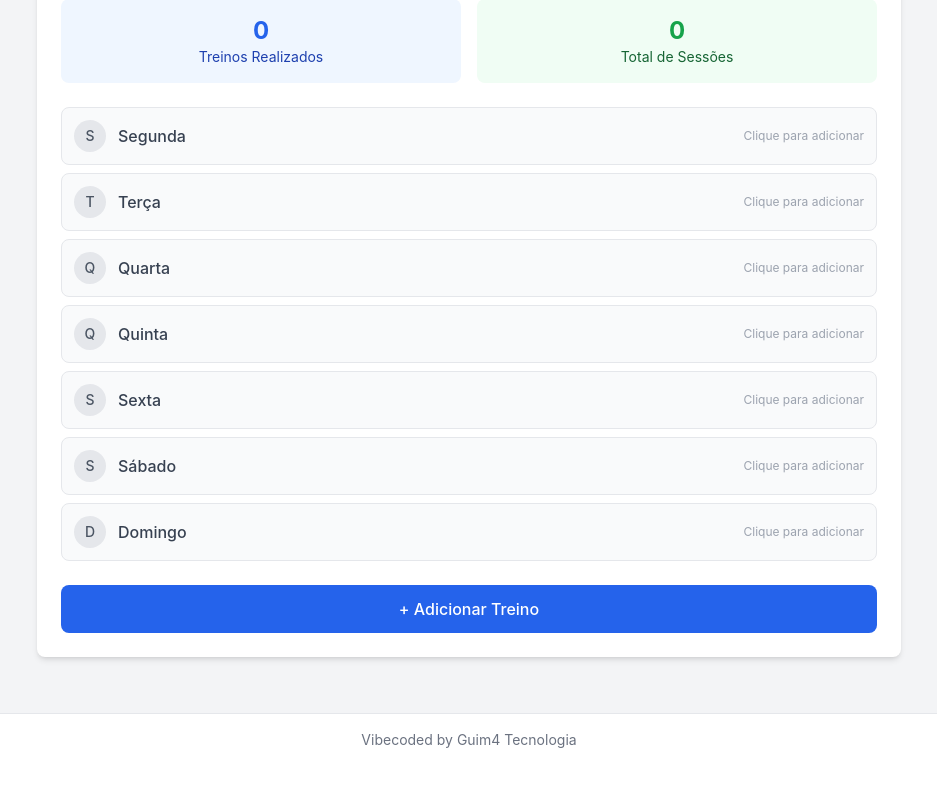
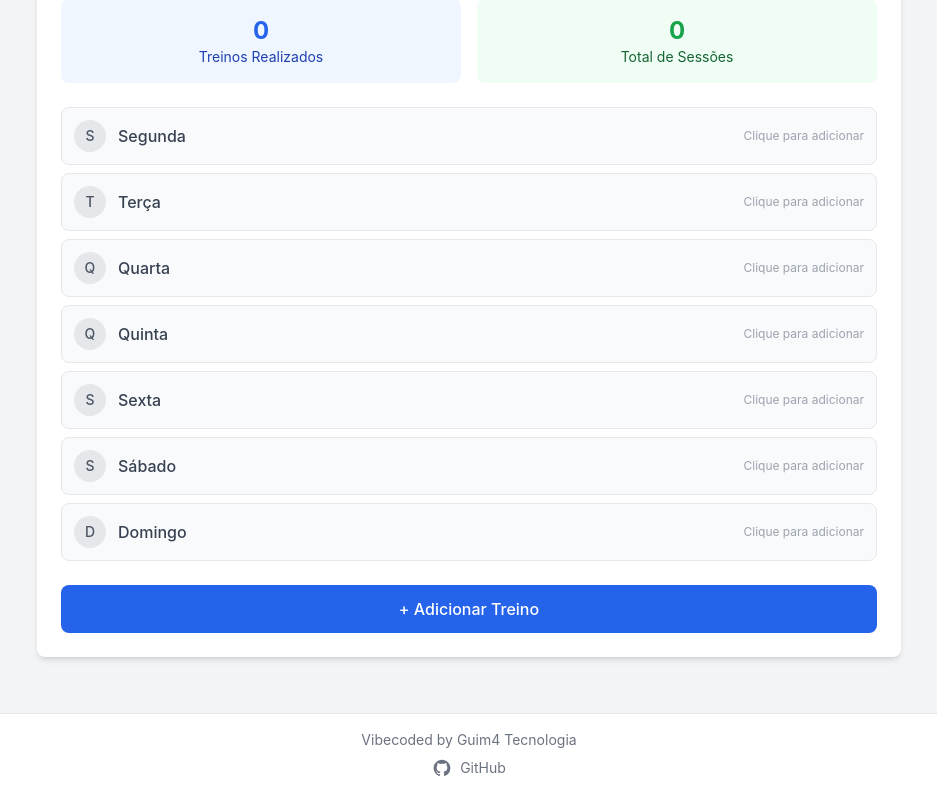
Before and after one commit to guim4dev/maromba, a Nuxt app: page / in a window 1280 px wide. Shown: the part 178-978 px from the top of the page, without its empty margins (171-1108 px from the left). Before the commit the page ends 944 px from the top, so only its background shows below. Built offline with nearby package versions, Linux system fonts and the light colour scheme.

Commit message:
Enhance footer in index.vue with GitHub link and improved styling

```diff
--- a/pages/index.vue
+++ b/pages/index.vue
@@ -83,7 +83,29 @@
     <footer class="mt-8 py-4 border-t bg-white">
       <div class="max-w-4xl mx-auto px-4">
         <div class="text-center">
-          <p class="text-sm text-gray-500">Vibecoded by Guim4 Tecnologia</p>
+          <p class="text-sm text-gray-500 mb-2">
+            Vibecoded by Guim4 Tecnologia
+          </p>
+          <a
+            href="https://github.com/guim4dev/maromba"
+            target="_blank"
+            rel="noopener noreferrer"
+            class="inline-flex items-center space-x-2 text-gray-500 hover:text-gray-700 transition-colors"
+          >
+            <svg
+              class="w-5 h-5"
+              fill="currentColor"
+              viewBox="0 0 24 24"
+              aria-hidden="true"
+            >
+              <path
+                fill-rule="evenodd"
+                d="M12 2C6.477 2 2 6.484 2 12.017c0 4.425 2.865 8.18 6.839 9.504.5.092.682-.217.682-.483 0-.237-.008-.868-.013-1.703-2.782.605-3.369-1.343-3.369-1.343-.454-1.158-1.11-1.466-1.11-1.466-.908-.62.069-.608.069-.608 1.003.07 1.531 1.032 1.531 1.032.892 1.53 2.341 1.088 2.91.832.092-.647.35-1.088.636-1.338-2.22-.253-4.555-1.113-4.555-4.951 0-1.093.39-1.988 1.029-2.688-.103-.253-.446-1.272.098-2.65 0 0 .84-.27 2.75 1.026A9.564 9.564 0 0112 6.844c.85.004 1.705.115 2.504.337 1.909-1.296 2.747-1.027 2.747-1.027.546 1.379.202 2.398.1 2.651.64.7 1.028 1.595 1.028 2.688 0 3.848-2.339 4.695-4.566 4.943.359.309.678.92.678 1.855 0 1.338-.012 2.419-.012 2.747 0 .268.18.58.688.482A10.019 10.019 0 0022 12.017C22 6.484 17.522 2 12 2z"
+                clip-rule="evenodd"
+              />
+            </svg>
+            <span class="text-sm">GitHub</span>
+          </a>
         </div>
       </div>
     </footer>
```
